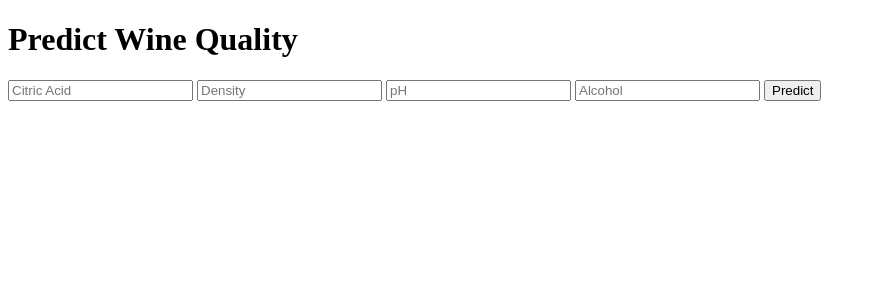
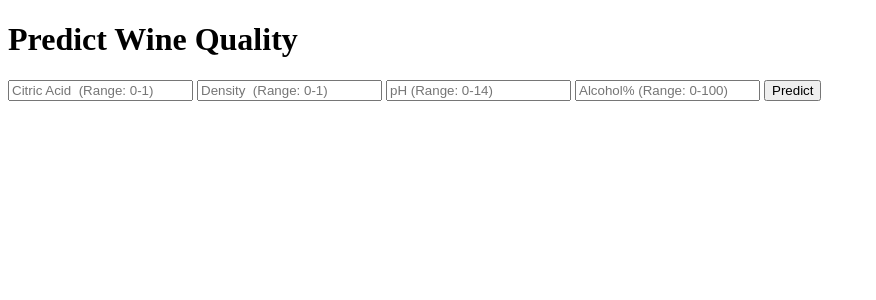
Before and after one commit to shalini01/WIneQuality_with_Flask_Heroku, a Flask app: page / in a window 1280 px wide. Shown: the top 300 px of the page, without its empty margins (0-876 px from the left). Run offline with Flask 2, Linux system fonts and the light colour scheme; parts of the project's set-up code (start-up, migrations or seed data) failed here and were passed over.

Commit message:
Update Wine_quality.html

```diff
--- a/templates/Wine_quality.html
+++ b/templates/Wine_quality.html
@@ -18,10 +18,10 @@
 
      <!-- Main Input For Receiving Query to our ML -->
     <form action="/predict" method="post">
-    	<input type="text" name="Citric Acid" placeholder="Citric Acid" required="required" />
-        <input type="text" name="Density" placeholder="Density" required="required" />
-		<input type="text" name="pH" placeholder="pH" required="required" />
-        <input type="text" name="Alcohol" placeholder="Alcohol" required="required" />
+    	<input type="text" name="Citric Acid" placeholder="Citric Acid  (Range: 0-1)" required="required" />
+        <input type="text" name="Density" placeholder="Density  (Range: 0-1)" required="required" />
+		<input type="text" name="pH" placeholder="pH (Range: 0-14)" required="required" />
+        <input type="text" name="Alcohol" placeholder="Alcohol% (Range: 0-100)" required="required" />
 
         <button type="submit" class="btn btn-primary btn-block btn-large">Predict</button>
     </form>
```
